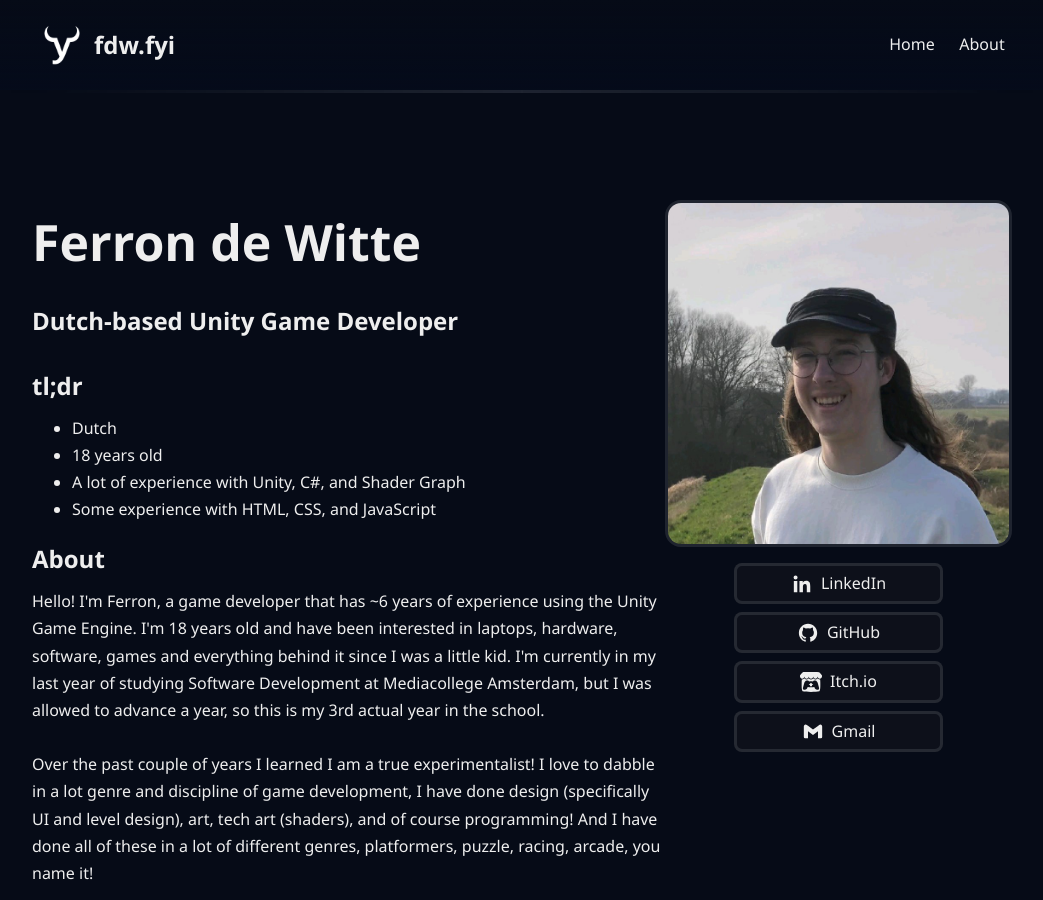
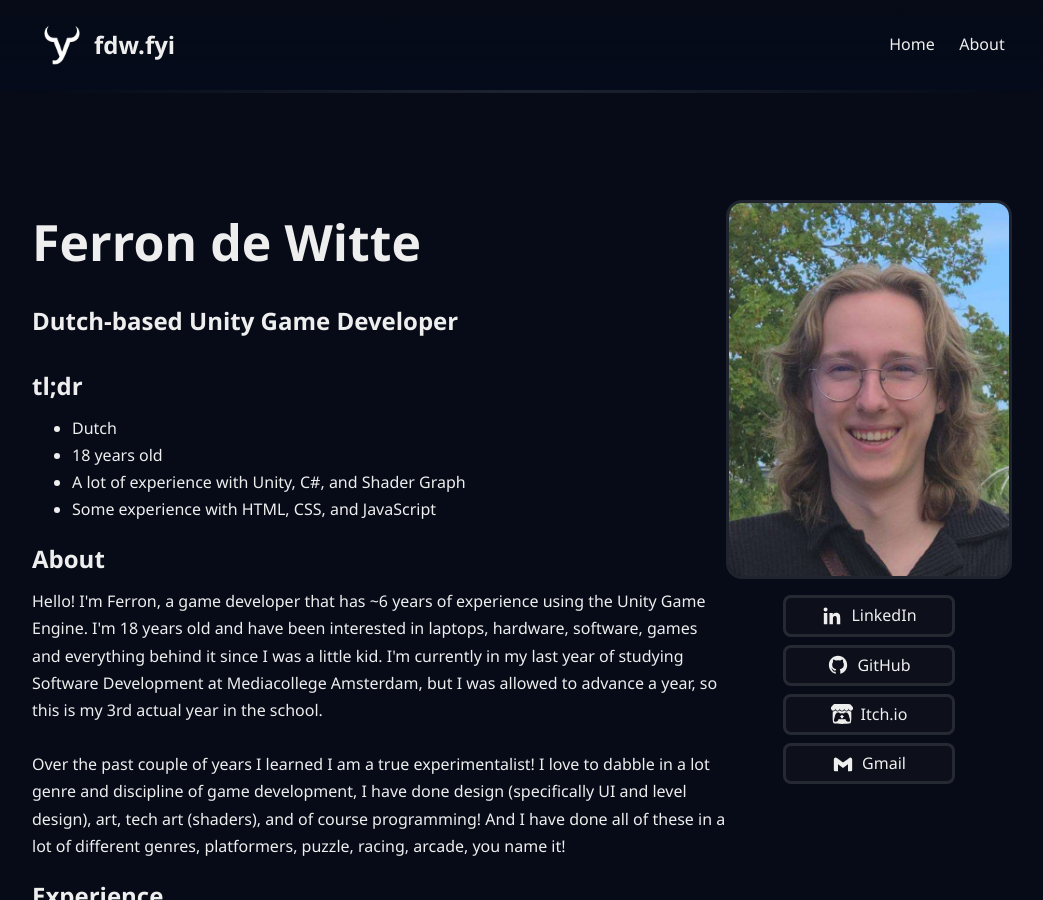
Before and after one commit to ferrondw/portfolio, a Jekyll site: the page built from about.html, in a window 1280 px wide and 900 px high. Shown: the whole window, without its empty margins (118-1161 px from the left). Built offline with Jekyll 4.4.1, drawn with Linux system fonts in a browser that asks for light colours.

Commit message:
new profile picture

```diff
--- a/about.html
+++ b/about.html
@@ -102,7 +102,7 @@
                 </p>
             </section>
             <section class="skills">
-                <img src="assets/images/icons/pfp.jpg" alt="Profile picture">
+                <img src="assets/images/icons/pfp.png" alt="Profile picture">
                 <div class="links">
                     <a href="https://www.linkedin.com/in/ferrondewitte/" target="_blank" rel="noopener noreferrer">
                         <svg viewBox="0 0 24 24">
```
Also changed, not shown: assets/images/icons/pfp.jpg (deleted), assets/images/icons/pfp.png (added).
